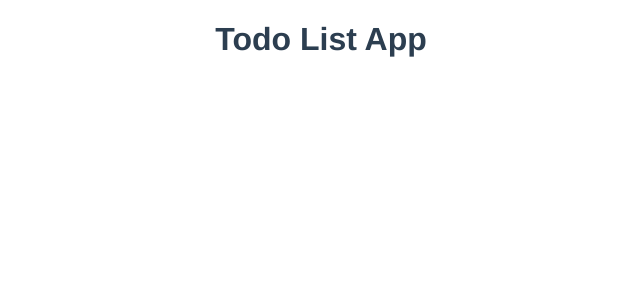
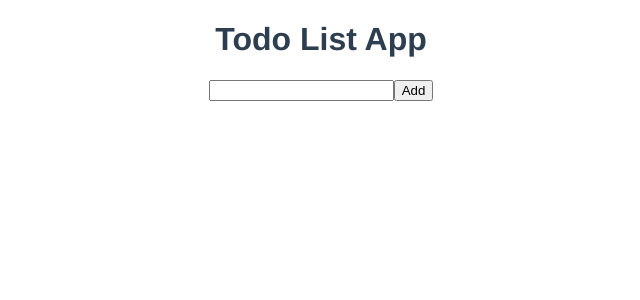
Before and after one commit to atheo810/Learning-pinia-fundamental, a Vue app: page / in a window 1280 px wide. Shown: the top 300 px of the page, without its empty margins (319-959 px from the left). Built offline with nearby package versions, Linux system fonts and the light colour scheme.

Commit message:
feat: TodoForm

```diff
--- a/src/components/TodoForm.vue
+++ b/src/components/TodoForm.vue
@@ -1,7 +1,29 @@
-<script setup></script>
+<script setup>
+import { ref } from "vue";
+import { UseTodoListStore } from "@/stores/todoList";
+
+// reactive state
+const todo = ref("");
+
+// use store in UseTodoListStore
+const store = UseTodoListStore();
+
+function addItemAndClear(item) {
+  if (item.length === 0) {
+    return;
+  }
+  store.addTodo(item);
+  todo.value = "";
+}
+</script>
 
 <template>
-  <div></div>
+  <div>
+    <form @submit.prevent="addItemAndClear(todo)">
+      <input type="text" v-model="todo" />
+      <button>Add</button>
+    </form>
+  </div>
 </template>
 
 <style scoped></style>
```
